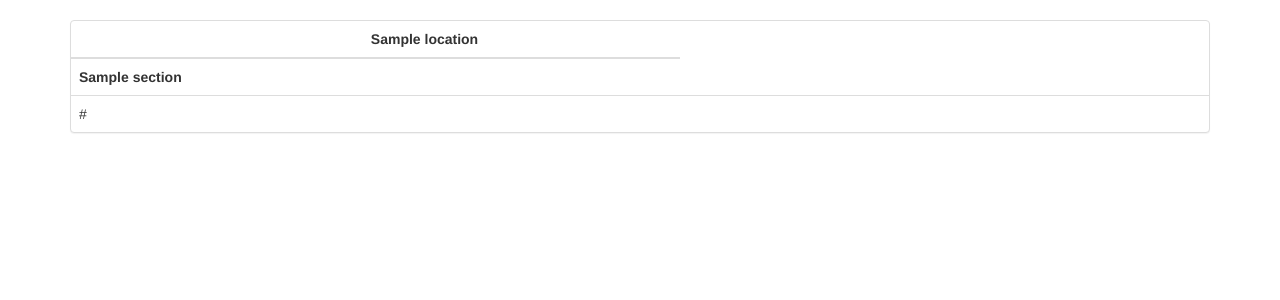
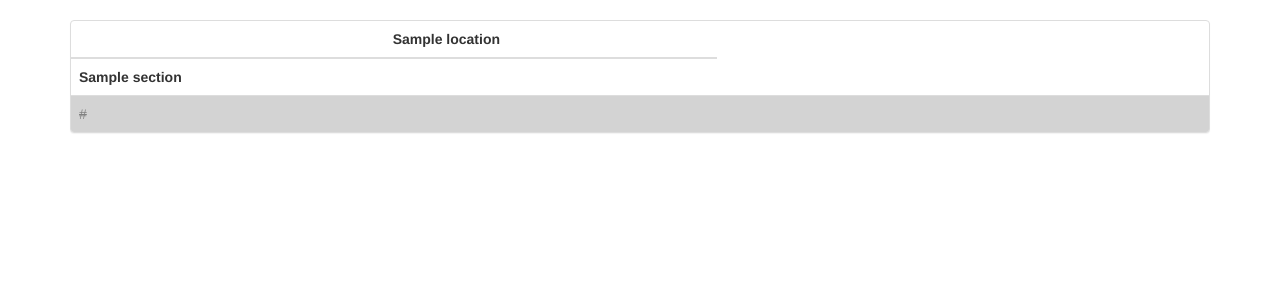
Before and after one commit to scolby33/OCSPdash, a Flask app: template src/ocspdash/web/templates/index.html in a window 1280 px wide. Shown: the part 90-390 px from the top of the page. Run offline with Flask 2, Linux system fonts and the light colour scheme; the template is opened without the code that fills it: most values are stand-ins (such as "Sample title", 1, 10 or a date in 2020); some libraries are stand-ins or nearby versions.

Commit message:
First attempt at "greying out" non-current responders. This...isn't subtle enough. I also wish I could get the glyphicons to be grey and strikethrough, but I didn't feel like wrestling with CSS at the moment. Thoughts, @cthoyt?

```diff
--- a/src/ocspdash/web/app.py
+++ b/src/ocspdash/web/app.py
@@ -125,8 +125,8 @@
 
 def make_payload():
     locations: List[User] = current_app.manager.get_all_locations_with_test_results()
-    Row = namedtuple('Row', f'url {" ".join(user.location for user in locations)}')
-    Row.__new__.__defaults__ = (None,) * (len(Row._fields) - 1)
+    Row = namedtuple('Row', f'url current {" ".join(user.location for user in locations)}')
+    Row.__new__.__defaults__ = (None,) * (len(Row._fields) - 2)
 
     sections = OrderedDict()
     for authority, group in groupby(current_app.manager.get_most_recent_result_for_each_location(), itemgetter(0)):
@@ -136,7 +136,7 @@
                 user.location: result
                 for _, _, result, user in group2
             }
-            row = Row(url=responder.url, **results)
+            row = Row(url=responder.url, current=responder.current, **results)
             sections[authority.name].append(row)
 
     return {
--- a/src/ocspdash/web/templates/index.html
+++ b/src/ocspdash/web/templates/index.html
@@ -19,6 +19,14 @@
             padding: 10px 0 10px 0;
             font-size: 2.2em;
             margin-bottom: 20px;
+        }
+
+        .not-current>td {
+            text-decoration: line-through;
+            color: grey;
+        }
+        .not-current td {
+            background-color: lightgrey;
         }
     </style>
 {% endblock %}
@@ -52,9 +60,9 @@
                         </td>
                     </tr>
                     {% for row in rows %}
-                    <tr>
+                    <tr {% if not row.current %}class="not-current"{% endif %}>
                         <td>{{ row.url }}</td>
-                        {% for result in row[1:] %}
+                        {% for result in row[2:] %}
                         <td class="text-center">
                             {% if result is not none %}
                                 {% if result.status.value == 'good' %}
```
